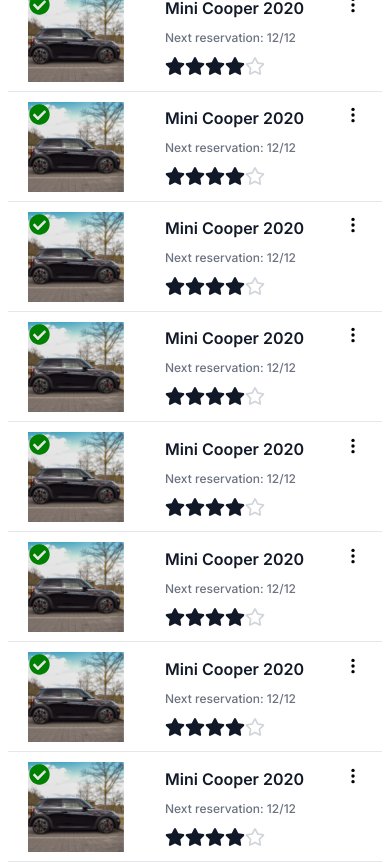
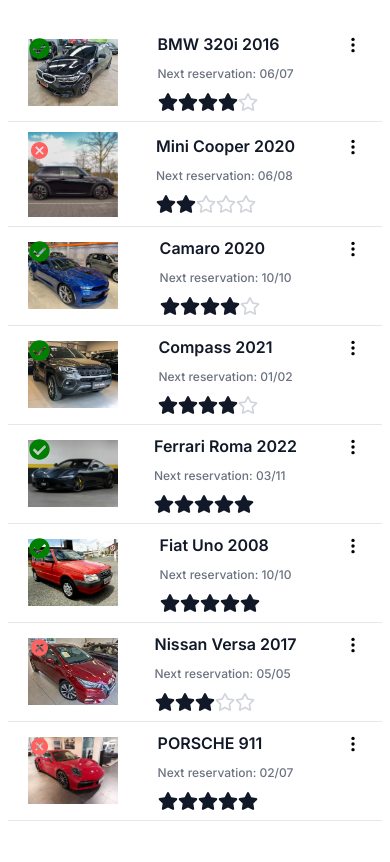
Before and after one commit to Denis-moreira98/jet-teste-tecnico, a Next.js app: page / in a window 390 px wide. Built offline with nearby package versions, Linux system fonts and the light colour scheme.

Commit message:
feat: listando cars na table mobile

```diff
--- a/src/components/carItemMobile/index.tsx
+++ b/src/components/carItemMobile/index.tsx
@@ -1,44 +1,41 @@
-import ImgCar from "@/assets/car.png";
 import Image from "next/image";
 import { IoEllipsisVertical } from "react-icons/io5";
 import { RatingStar } from "../ratingStar";
 import { LabelStatusMobile } from "../labelStatus";
+import { CarProps } from "@/components/carItem/index";
 
-export function CarItemMobile() {
+export function CarItemMobile({ car }: { car: CarProps }) {
    return (
       <>
          <tr className="w-full border-b p-2 text-left flex flex-row items-center max-sm:justify-between">
             <div>
                <td className="pl-3">
                   <Image
-                     src={ImgCar}
-                     width={0}
-                     height={0}
-                     alt="carro"
-                     className="w-24 h-auto"
+                     src={car.image}
+                     width={90}
+                     height={65}
+                     alt={car.model}
                   />
                </td>
             </div>
-            <div className="flex flex-col ml-3">
-               <td className="font-semibold text-gray-900 mb-2">
-                  Mini Cooper 2020
-               </td>
+            <div className="flex flex-col">
+               <td className="font-semibold text-gray-900 mb-2">{car.model}</td>
                <td className="text-xs font-medium text-gray-500 mb-2">
-                  Next reservation: 12/12
+                  Next reservation: {car.date}
                </td>
 
                <td>
-                  <RatingStar rating={4} />
+                  <RatingStar rating={car.rating} />
                </td>
             </div>
             <td className="absolute">
-               <label className="relative left-3 bottom-8">
-                  <LabelStatusMobile status={true} />
+               <label className="relative left-3 bottom-6">
+                  <LabelStatusMobile status={car.status} />
                </label>
             </td>
             <div className="float-right">
                <td className="p-3">
-                  <button className="relative bottom-7">
+                  <button className="relative bottom-6">
                      <IoEllipsisVertical size={18} />
                   </button>
                </td>
```
